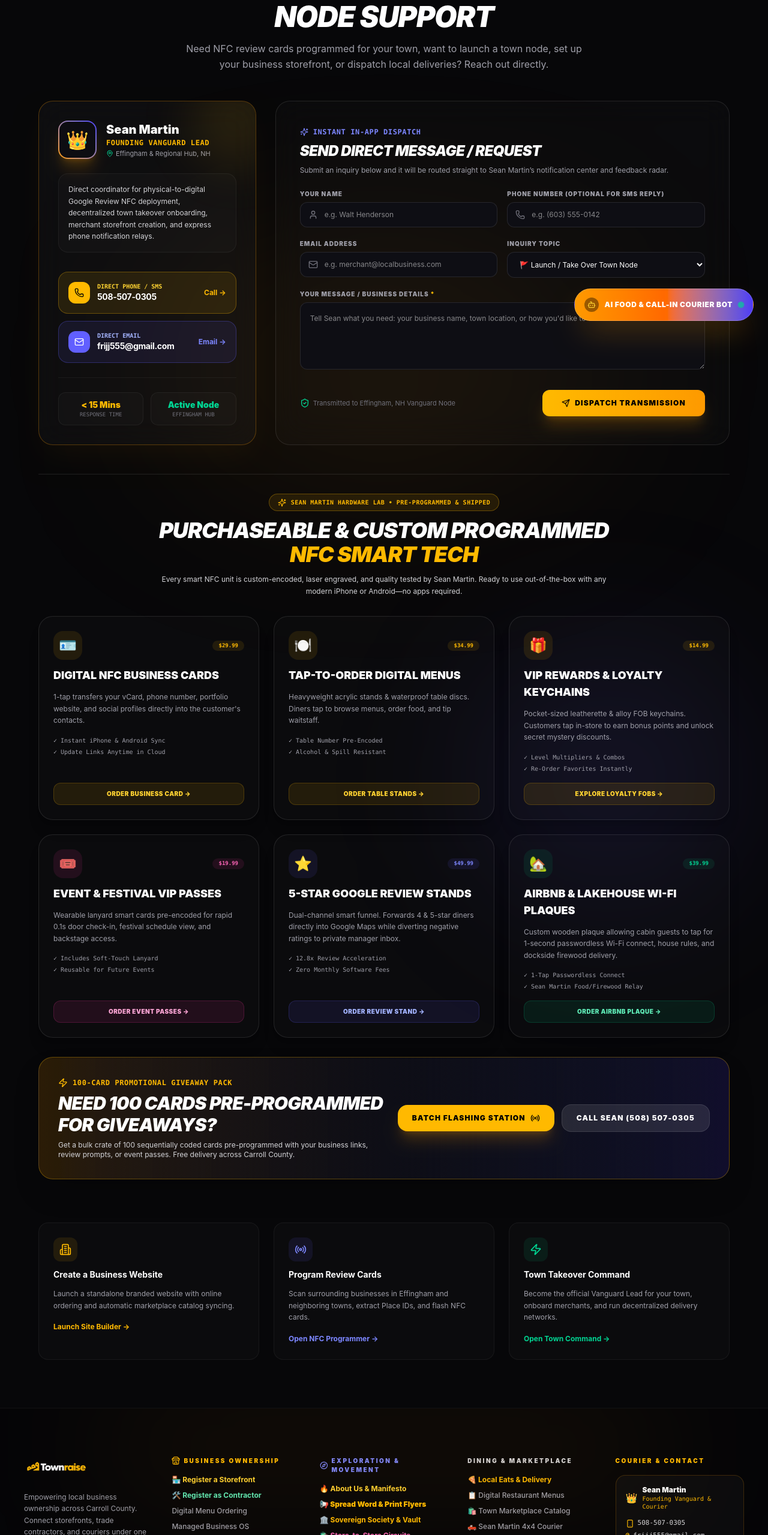
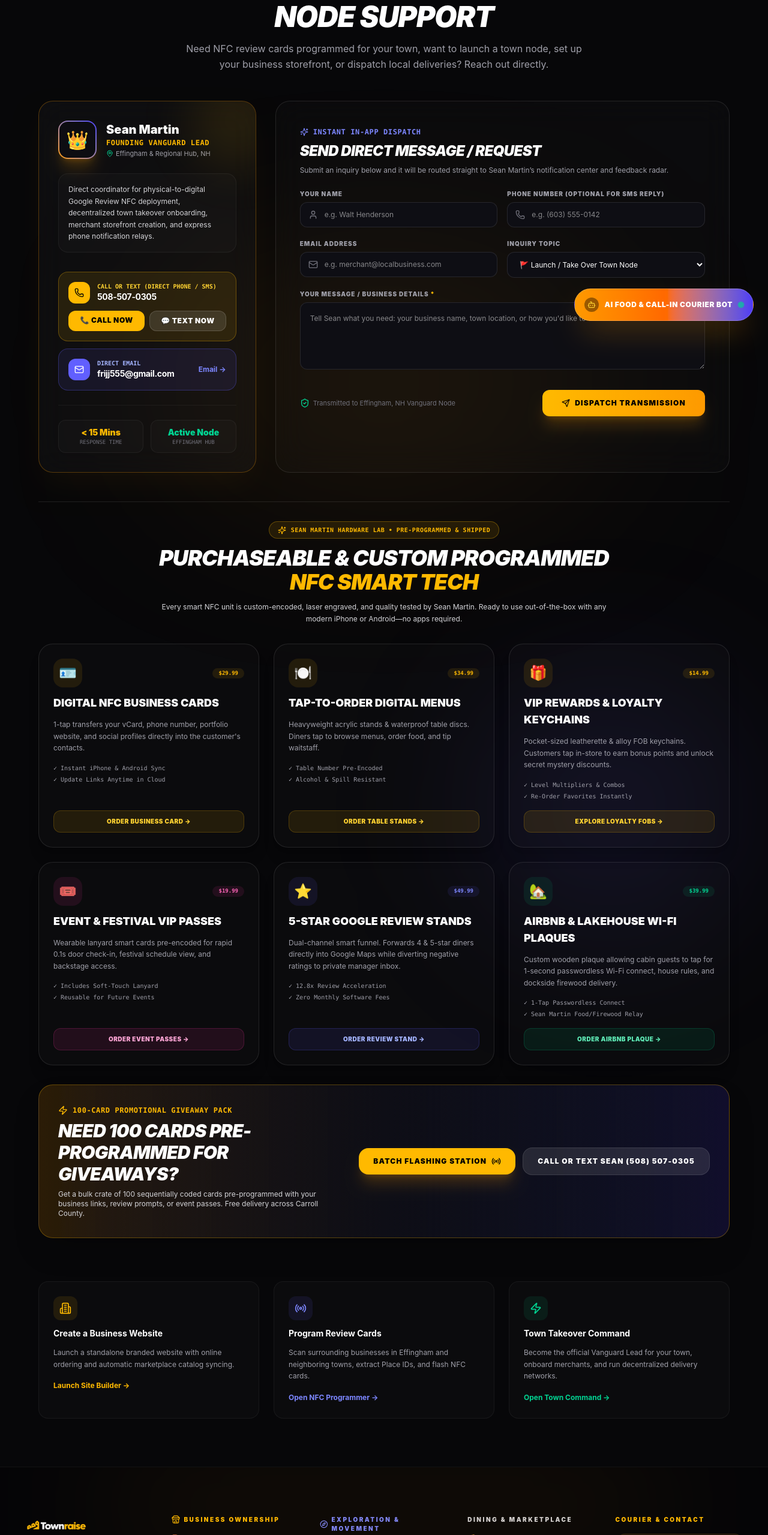
Before and after one commit to Resteral/towns, a Next.js app: page /contact in a window 1280 px wide. Shown: the part 241-2800 px from the top of the page at 60% size. Built offline with nearby package versions, Linux system fonts and the light colour scheme.

Commit message:
feat: add Call or Text label and SMS links to Sean's phone number

```diff
--- a/src/app/about/page.tsx
+++ b/src/app/about/page.tsx
@@ -144,7 +144,7 @@ export default function AboutUsPage() {
               <div className="w-full pt-3 border-t border-white/10 space-y-2 text-xs font-mono text-left">
                 <a href="tel:5085070305" className="flex items-center gap-2 text-zinc-300 hover:text-amber-400 transition-colors">
                   <Phone className="w-3.5 h-3.5 text-amber-400 shrink-0" />
-                  <span>508-507-0305</span>
+                  <span>Call or Text: 508-507-0305</span>
                 </a>
                 <a href="mailto:frijj555@gmail.com" className="flex items-center gap-2 text-zinc-300 hover:text-amber-400 transition-colors break-all">
                   <Mail className="w-3.5 h-3.5 text-amber-400 shrink-0" />
--- a/src/app/ai-concierge/page.tsx
+++ b/src/app/ai-concierge/page.tsx
@@ -651,7 +651,7 @@ export default function DedicatedAiConciergePage() {
               className="px-3 py-2 rounded-xl bg-white/10 hover:bg-white/20 text-white font-bold text-xs flex items-center gap-1.5"
             >
               <Phone className="w-3.5 h-3.5 text-amber-400" />
-              <span>Call Sean</span>
+              <span>Call or Text Sean</span>
             </a>
 
             <Link
@@ -751,7 +751,7 @@ export default function DedicatedAiConciergePage() {
                           className="px-3 py-1.5 bg-white/10 hover:bg-white/20 text-white rounded-xl text-xs font-bold flex items-center gap-1.5"
                         >
                           <Phone className="w-3.5 h-3.5 text-amber-400" />
-                          <span>(508) 507-0305</span>
+                          <span>Call or Text (508) 507-0305</span>
                         </a>
                       </div>
 
--- a/src/app/contact/page.tsx
+++ b/src/app/contact/page.tsx
@@ -87,21 +87,33 @@ export default function ContactPage() {
 
               {/* Quick direct contact links */}
               <div className="space-y-3 pt-2">
-                <a
-                  href="tel:5085070305"
-                  className="flex items-center justify-between p-4 rounded-2xl bg-amber-400/10 hover:bg-amber-400/20 border border-amber-400/30 text-white group transition-all"
-                >
+                <div className="p-4 rounded-2xl bg-amber-400/10 border border-amber-400/30 text-white space-y-3">
+                  <div className="flex items-center justify-between">
                     <div className="flex items-center gap-3">
                       <div className="w-9 h-9 rounded-xl bg-amber-400 flex items-center justify-center text-black">
                         <Phone className="w-4 h-4" />
                       </div>
                       <div>
-                      <div className="text-[10px] font-mono text-amber-300 uppercase font-bold">Direct Phone / SMS</div>
+                        <div className="text-[10px] font-mono text-amber-300 uppercase font-bold">Call or Text (Direct Phone / SMS)</div>
                         <div className="text-sm font-bold tracking-tight">508-507-0305</div>
                       </div>
                     </div>
-                  <span className="text-xs text-amber-400 group-hover:translate-x-1 transition-transform font-bold">Call →</span>
+                  </div>
+                  <div className="grid grid-cols-2 gap-2">
+                    <a
+                      href="tel:5085070305"
+                      className="py-2 px-3 rounded-xl bg-amber-400 hover:bg-amber-300 text-black font-black text-xs uppercase tracking-wider text-center transition-all"
+                    >
+                      📞 Call Now
                     </a>
+                    <a
+                      href="sms:5085070305"
+                      className="py-2 px-3 rounded-xl bg-white/10 hover:bg-white/20 border border-white/15 text-white font-black text-xs uppercase tracking-wider text-center transition-all"
+                    >
+                      💬 Text Now
+                    </a>
+                  </div>
+                </div>
 
                 <a
                   href="mailto:frijj555@gmail.com"
@@ -483,7 +495,7 @@ export default function ContactPage() {
                 href="tel:5085070305"
                 className="px-6 py-3.5 rounded-2xl bg-white/10 hover:bg-white/20 text-white font-black text-xs uppercase tracking-widest transition-all border border-white/10"
               >
-                Call Sean (508) 507-0305
+                Call or Text Sean (508) 507-0305
               </a>
             </div>
           </div>
--- a/src/app/courier/page.tsx
+++ b/src/app/courier/page.tsx
@@ -157,10 +157,10 @@ export default function CourierErrandsPage() {
               Verified Local Driver: Sean Martin
             </span>
             <span>•</span>
-            <span className="flex items-center gap-1 text-amber-400 font-bold">
+            <a href="tel:5085070305" className="flex items-center gap-1 text-amber-400 font-bold hover:underline">
               <Phone className="w-3.5 h-3.5" />
-              (508) 507-0305
-            </span>
+              <span>Call or Text (508) 507-0305</span>
+            </a>
           </div>
         </div>
 
--- a/src/app/page.tsx
+++ b/src/app/page.tsx
@@ -939,7 +939,7 @@ export default function HomePage() {
 
               <div className="p-3 rounded-xl bg-white/[0.02] border border-white/5 text-[10px] font-mono text-zinc-400 flex items-center gap-2">
                 <Phone className="w-3.5 h-3.5 text-amber-400 shrink-0" />
-                <span>Driver Contact: Sean Martin • (508) 507-0305</span>
+                <span>Driver Contact: Sean Martin • Call or Text (508) 507-0305</span>
               </div>
             </div>
           </div>
--- a/src/app/work/page.tsx
+++ b/src/app/work/page.tsx
@@ -662,10 +662,10 @@ export default function WorkAndTradesPage() {
 
               <div className="grid grid-cols-1 sm:grid-cols-2 gap-3 text-xs">
                 <div className="p-3 bg-white/5 rounded-2xl border border-white/5 space-y-1">
-                  <span className="text-white/40 block text-[10px] uppercase font-bold">Direct Dispatch Line</span>
+                  <span className="text-white/40 block text-[10px] uppercase font-bold">Call or Text Dispatch Line</span>
                   <a href="tel:5085070305" className="text-amber-400 font-black text-sm hover:underline flex items-center gap-1.5">
                     <Phone className="w-3.5 h-3.5" />
-                    <span>(508) 507-0305</span>
+                    <span>Call or Text (508) 507-0305</span>
                   </a>
                 </div>
 
@@ -706,7 +706,7 @@ export default function WorkAndTradesPage() {
                   className="w-full py-4 rounded-2xl bg-gradient-to-r from-amber-400 to-amber-500 text-black font-black text-sm uppercase tracking-wider transition-all shadow-xl shadow-amber-500/25 flex items-center justify-center gap-2 hover:scale-[1.01]"
                 >
                   <Phone className="w-4 h-4" />
-                  <span>Call Sean Martin for Immediate Dispatch: (508) 507-0305</span>
+                  <span>Call or Text Sean Martin for Immediate Dispatch: (508) 507-0305</span>
                 </a>
               </div>
             </div>
--- a/src/components/AiOrderConciergeWidget.tsx
+++ b/src/components/AiOrderConciergeWidget.tsx
@@ -894,7 +894,7 @@ export default function AiOrderConciergeWidget() {
                           className="px-2.5 py-1 bg-white/10 hover:bg-white/20 text-white rounded-lg text-[10px] font-bold flex items-center gap-1"
                         >
                           <Phone className="w-3 h-3 text-amber-400" />
-                          <span>Call Sean</span>
+                          <span>Call or Text Sean</span>
                         </a>
                       </div>
 
--- a/src/components/Footer.tsx
+++ b/src/components/Footer.tsx
@@ -104,13 +104,20 @@ export default function Footer() {
                 </div>
               </div>
               <div className="space-y-1.5 pt-1 font-mono text-[11px]">
+                <div className="flex flex-col gap-1">
                   <a
                     href="tel:5085070305"
                     className="flex items-center gap-1.5 text-zinc-300 hover:text-amber-400 transition-colors"
                   >
                     <Smartphone className="w-3.5 h-3.5 text-amber-400 shrink-0" />
-                  <span>508-507-0305</span>
+                    <span>Call or Text: 508-507-0305</span>
                   </a>
+                  <div className="flex items-center gap-2 pl-5 text-[10px]">
+                    <a href="tel:5085070305" className="text-amber-400 hover:underline font-bold">Call</a>
+                    <span className="text-zinc-600">•</span>
+                    <a href="sms:5085070305" className="text-emerald-400 hover:underline font-bold">Text</a>
+                  </div>
+                </div>
                 <a
                   href="mailto:frijj555@gmail.com"
                   className="flex items-center gap-1.5 text-zinc-300 hover:text-amber-400 transition-colors break-all"
--- a/src/components/Navbar.tsx
+++ b/src/components/Navbar.tsx
@@ -383,7 +383,7 @@ export default function Navbar() {
                     </div>
                     <div>
                       <div className="text-xs font-bold text-white group-hover:text-amber-400 transition-colors">Sean Martin 4x4 Courier</div>
-                      <div className="text-[10px] text-zinc-400">24/7 mountain delivery & roadside recovery (508-507-0305)</div>
+                      <div className="text-[10px] text-zinc-400">24/7 mountain delivery & roadside recovery • Call or Text (508) 507-0305</div>
                     </div>
                   </Link>
 
@@ -715,7 +715,7 @@ export default function Navbar() {
               >
                 <Truck className="w-4 h-4 text-emerald-400" />
                 <span className="text-xs font-bold">4x4 Courier</span>
-                <span className="text-[9px] text-zinc-400">508-507-0305</span>
+                <span className="text-[9px] text-zinc-400">Call or Text 508-507-0305</span>
               </Link>
             </div>
 
```
Lines whose indentation alone changed are shown as unchanged.
